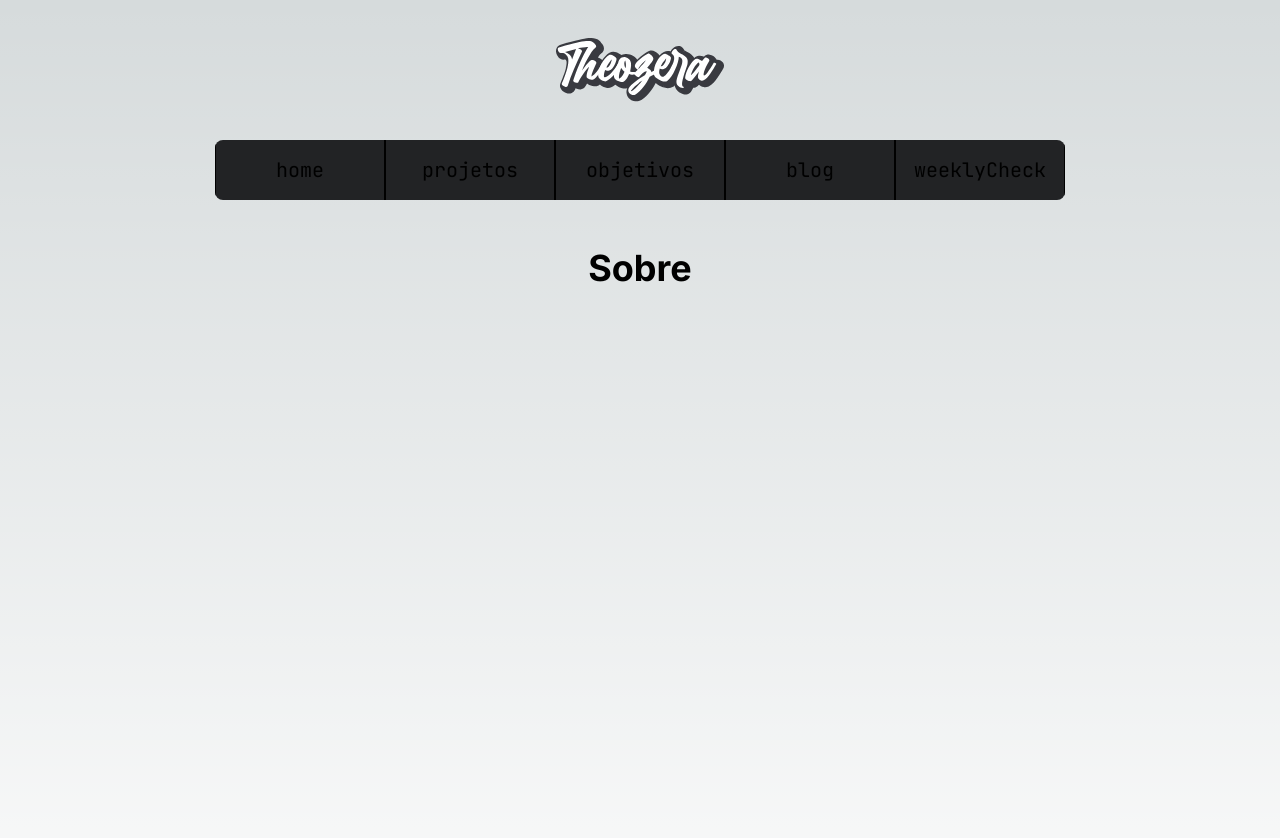
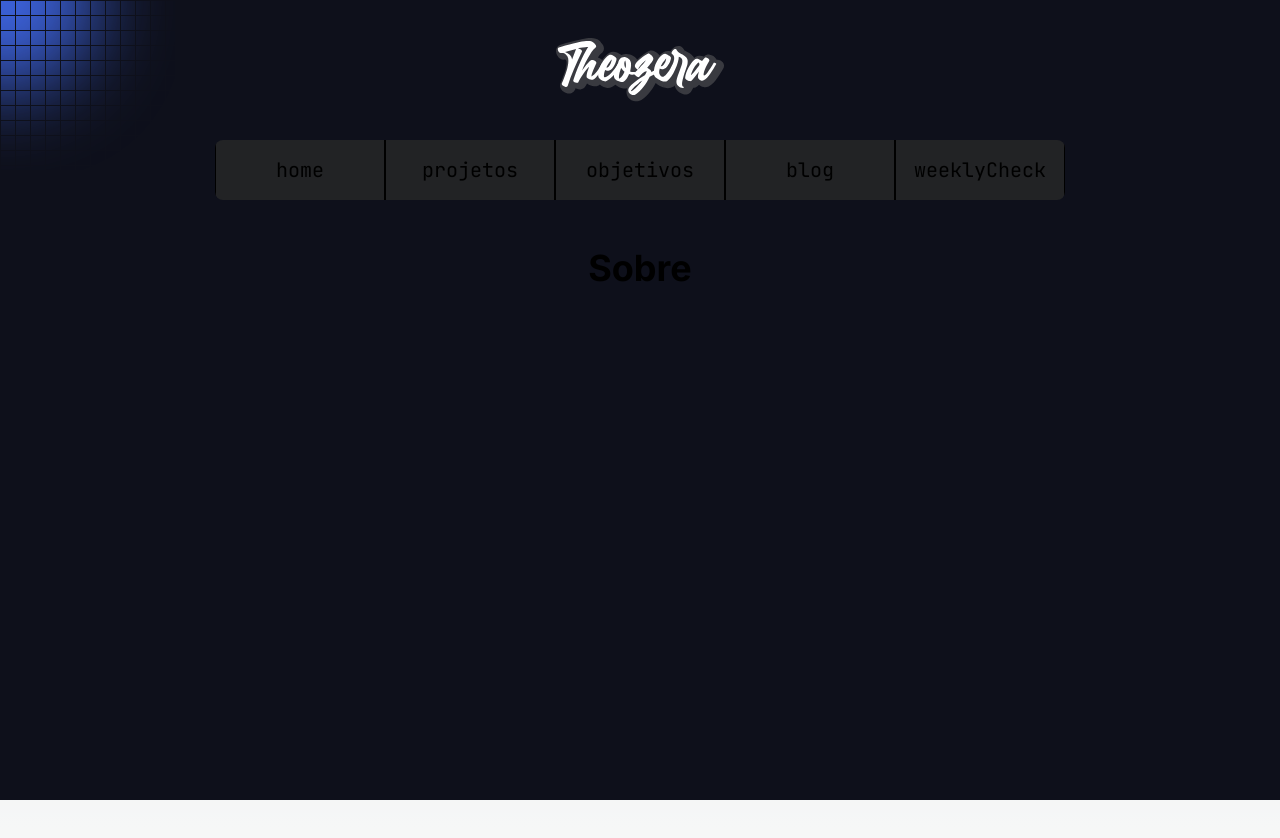
Before and after one commit to theogandara/theozera-site, a Next.js app: page /about in a window 1280 px wide. Shown: the top 838 px of the page. Built offline with nearby package versions, Linux system fonts and the light colour scheme.

Commit message:
Feat: added effect in LayoutRoot

```diff
--- a/src/app/layout.tsx
+++ b/src/app/layout.tsx
@@ -3,6 +3,7 @@ import { Inter } from "next/font/google";
 import "./globals.css";
 import Header from "@/components/Header";
 import dynamic from "next/dynamic";
+import Test from "@/components/test/page";
 const Nav = dynamic(() => import("@/components/Nav"));
 
 const inter = Inter({ subsets: ["latin"] });
@@ -32,6 +33,7 @@ export default function RootLayout({
       </head>
       <body className={inter.className}>
         <main className="flex min-h-screen flex-col gap-12 p-4 md:px-24">
+          <Test />
           <Header />
           <Nav items={items} />
           {children}
--- /dev/null
+++ b/src/components/test/page.tsx
@@ -0,0 +1,29 @@
+"use client";
+import styles from "./test.module.scss";
+import { motion } from "framer-motion";
+import useMousePosition from "../../utils/useMousePosition";
+
+export default function Test() {
+  const { x, y } = useMousePosition();
+  const size = 350;
+  const subVl = size / 2;
+
+  return (
+    <div className={styles.main}>
+      <div className={styles.grid}>
+        <motion.div
+          className={styles.mask}
+          animate={{
+            WebkitMaskPosition: `${x - subVl}px ${y - subVl}px`,
+            WebkitMaskSize: `${size}px`,
+            transition: { duration: 0 },
+          }}
+          transition={{ type: "tween", ease: "backOut" }}
+        />
+
+        <div className={styles.body} />
+        <div className={styles.test} />
+      </div>
+    </div>
+  );
+}
--- /dev/null
+++ b/src/components/test/test.module.scss
@@ -0,0 +1,37 @@
+.main {
+  height: 100vh;
+  width: 100vw;
+  position: fixed;
+  inset: 0px;
+  z-index: -1;
+  background-color: #0e101b;
+
+  .mask,
+  .body {
+    width: 100%;
+    height: 100%;
+    display: flex;
+    align-items: center;
+    justify-content: center;
+    cursor: default;
+  }
+
+  .mask {
+    mask-image: url("../../../public/mask.svg");
+    mask-repeat: no-repeat;
+    mask-size: 400px;
+    background: #3d63dd;
+    position: absolute;
+  }
+
+  .test {
+    position: absolute;
+    height: 100vh;
+    width: 100vw;
+    z-index: 10;
+    background: linear-gradient(to right, #0e101b 1px, transparent 1px),
+      linear-gradient(to bottom, #0e101b 1px, transparent 1px);
+    background-size: 15px 15px;
+    z-index: 9999;
+  }
+}
--- /dev/null
+++ b/src/utils/useMousePosition.js
@@ -0,0 +1,21 @@
+import { useState, useEffect } from 'react';
+
+export default function useMousePosition() {
+
+  const [mousePosition, setMousePosition] = useState({ x: 0, y: 0 });
+
+  function updateMousePosition(e) {
+    setMousePosition({
+      x: e.clientX,
+      y: e.clientY
+    });
+  }
+
+  useEffect(() => {
+    window.addEventListener('mousemove', updateMousePosition);
+    return () => window.removeEventListener('mousemove', updateMousePosition);
+  }, []);
+
+
+  return mousePosition;
+}
```
Also changed, not shown: package.json (+6 -4 lines), public/mask.svg (added), 1 other file (tests, documents, lock files or other folders).
